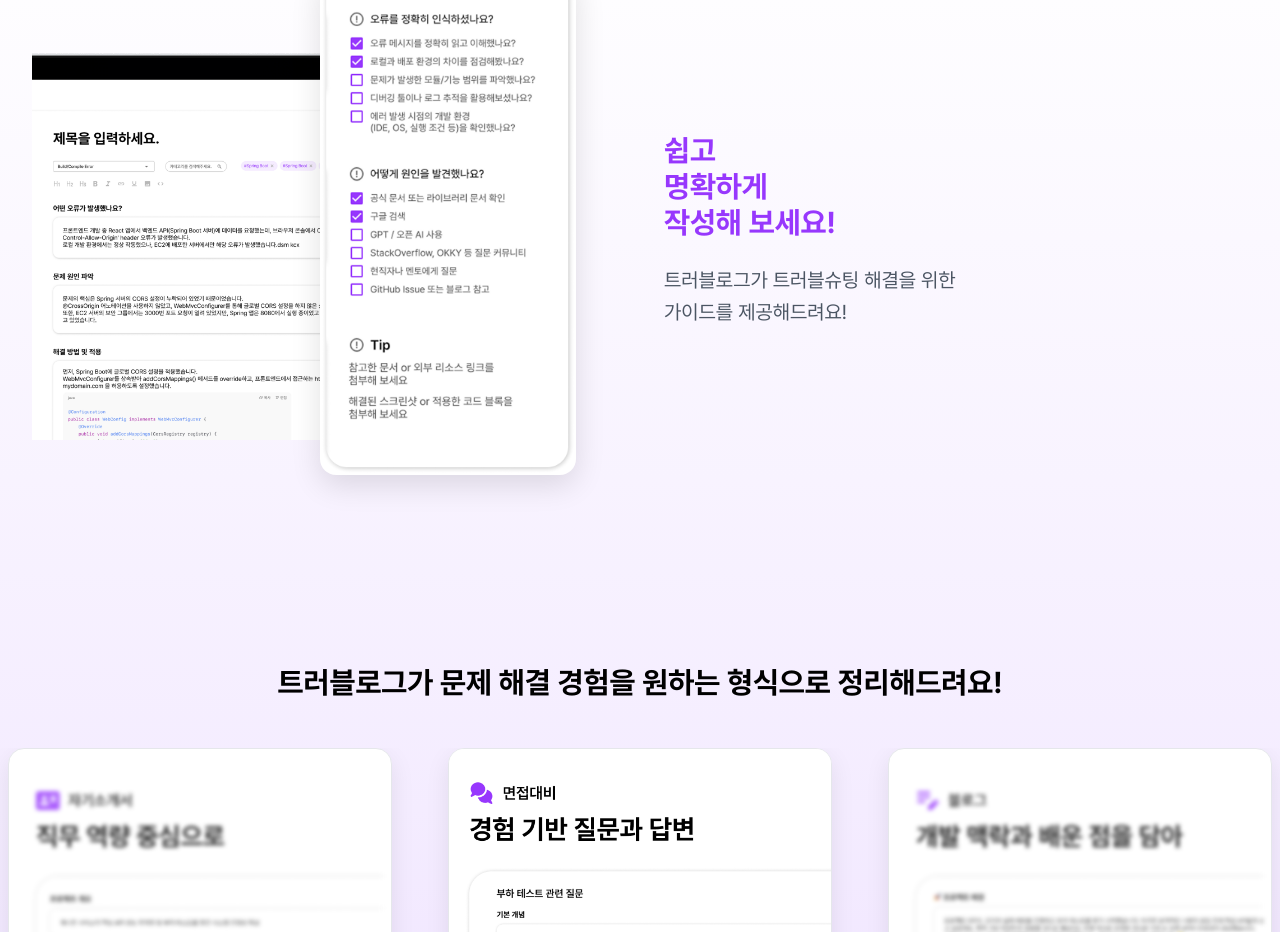
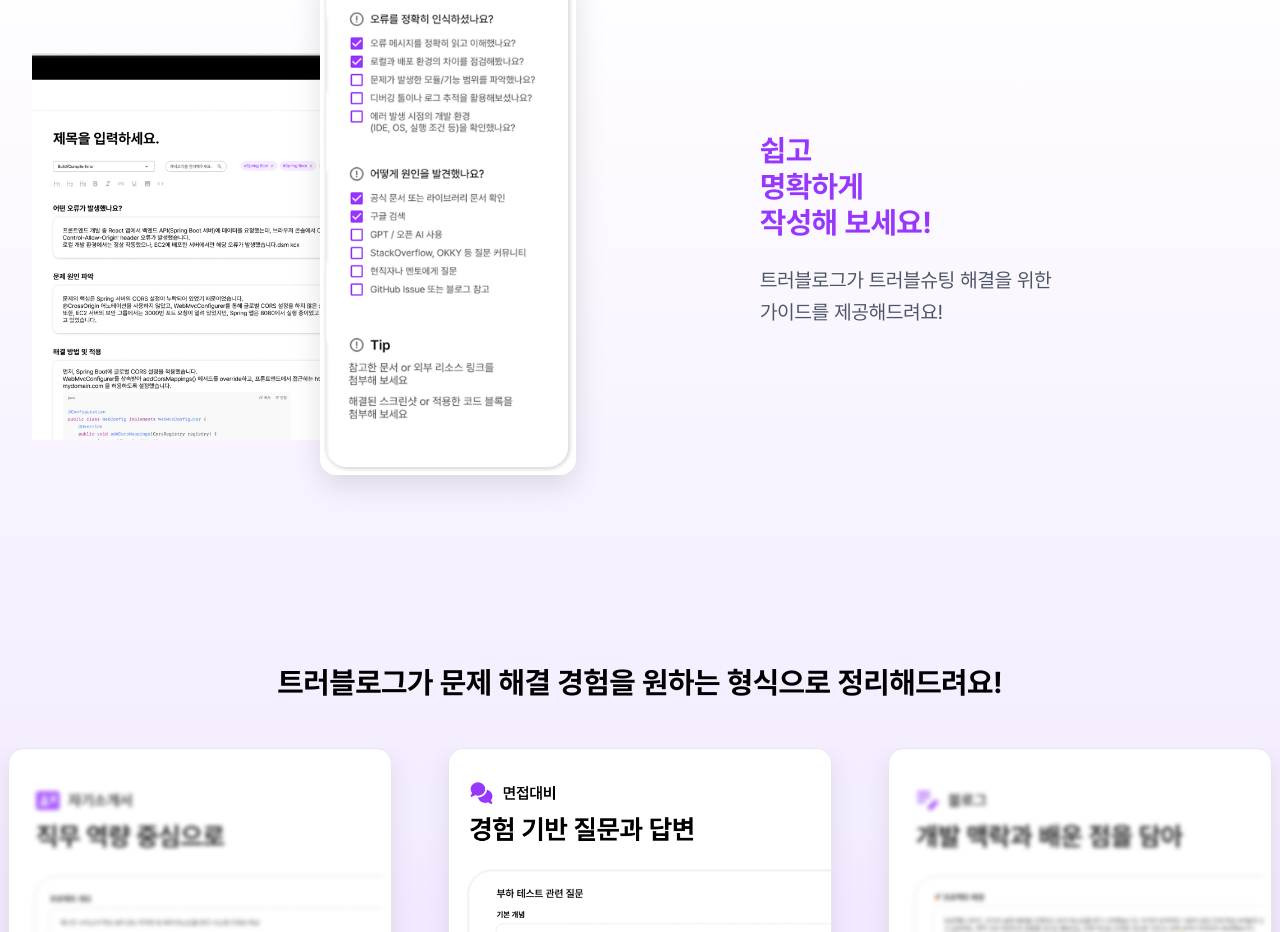
Before and after one commit to IT-Cotato/11th-TroubleLog-FE, a React (Vite) app: page / in a window 1280 px wide. Shown: the part 880-1812 px from the top of the page. Built offline with nearby package versions, Linux system fonts and the light colour scheme; no server answers.

Commit message:
feat: 랜딩 UI 수정

```diff
--- a/src/pages/Onboarding/IntroLandingPage.tsx
+++ b/src/pages/Onboarding/IntroLandingPage.tsx
@@ -37,7 +37,7 @@ export default function IntroLandingPage() {
   const viewportRef = useRef<HTMLDivElement | null>(null);
   const itemRefs = useRef<(HTMLDivElement | null)[]>([]);
 
-  // ✅ 선택된 카드(i)를 뷰포트 "가운데"로 정확히 스크롤 (패딩/갭/뷰폭 무관)
+  // 선택된 카드(i)를 뷰포트 "가운데"로 정확히 스크롤 (패딩/갭/뷰폭 무관)
   const centerActive = useCallback((i: number) => {
     const vp = viewportRef.current;
     const el = itemRefs.current[i];
@@ -120,7 +120,6 @@ export default function IntroLandingPage() {
           </div>
         </section>
 
-        {/* ⬇︎ 여기부터 전체를 감싸는 그라데이션 */}
         <div className="bg-gradient-to-b from-white via-[#F4ECFF] to-[#E6D4FF]">
           {/* 작성 가이드 섹션 */}
           <section className="mx-auto max-w-screen-2xl px-4 sm:px-6 md:px-8 py-16 sm:py-20 lg:py-28 grid lg:grid-cols-2 gap-12 items-center">
@@ -140,7 +139,7 @@ export default function IntroLandingPage() {
               />
             </div>
 
-            <div className="order-1 lg:order-2 text-left space-y-5 sm:space-y-6">
+            <div className="order-1 lg:order-2 text-left space-y-5 sm:space-y-6 lg:pl-16 xl:pl-24 2xl:pl-32">
               <h2 className="text-head-32-bold text-primary whitespace-pre-line leading-relaxed sm:leading-9">
                 {`쉽고
 명확하게
```
